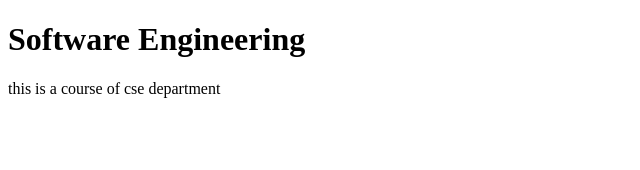
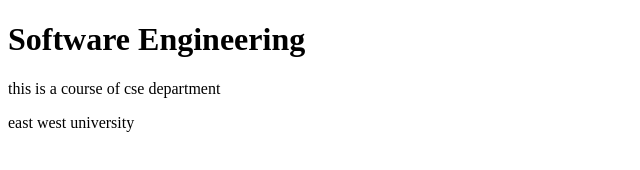
Before and after one commit to Munnnnn/cse-412, a plain HTML site: page index.html in a window 1280 px wide. Shown: the whole page, without its empty margins (0-640 px from the left). Drawn offline with Linux system fonts and the light colour scheme.

Commit message:
Update index.html

```diff
--- a/index.html
+++ b/index.html
@@ -12,6 +12,7 @@
 
 
  <p>this is a course of cse department</p>
+     <p>east west university</p>
 
 </body>
 </html>
```
